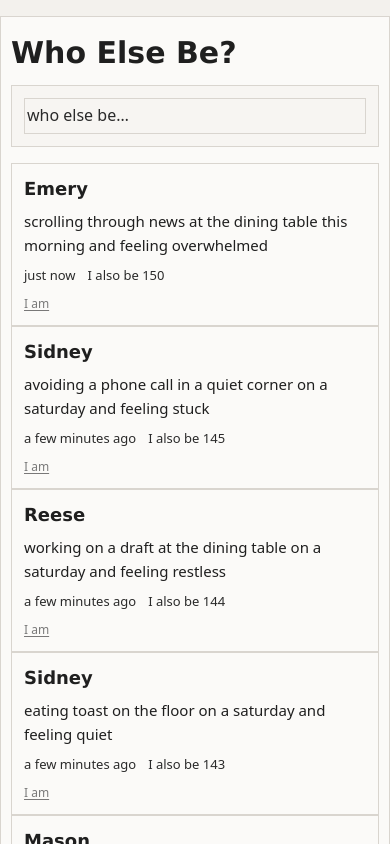
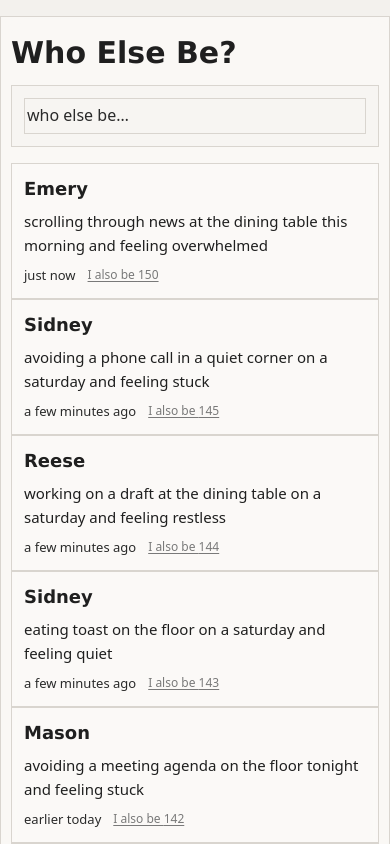
Before and after one commit to sklores/who-else-is, a React (Vite) app: page / in a window 390 px wide. Shown: the top 844 px of the page. Built offline with nearby package versions, Linux system fonts and the light colour scheme.

Commit message:
Polish mobile post interactions

```diff
--- a/src/App.css
+++ b/src/App.css
@@ -597,9 +597,20 @@ article button:focus-visible {
 }
 
 
-@media (max-width: 720px) {
+@media (max-width: 768px) {
   main {
     padding: 12px 10px 20px;
+    background: color-mix(in srgb, var(--panel-bg) 78%, transparent);
+    backdrop-filter: blur(10px);
+  }
+
+  .style-facebook main,
+  .style-reddit main,
+  .style-whoelseis main,
+  .style-myspace main,
+  .style-princess main {
+    background: color-mix(in srgb, var(--panel-bg) 78%, transparent);
+    backdrop-filter: blur(10px);
   }
 
   .site-header h1 {
@@ -609,4 +620,8 @@ article button:focus-visible {
   article h2 {
     font-size: 15px;
   }
+
+  article {
+    background: color-mix(in srgb, var(--panel-bg) 70%, transparent);
+  }
 }
--- a/src/components/PostCard.tsx
+++ b/src/components/PostCard.tsx
@@ -33,15 +33,14 @@ function PostCard({ post }: PostCardProps) {
       <p>{post.text}</p>
       <p className="post-meta">
         <span>{post.time}</span>
-        <span>I also be {iamCount}</span>
+        <button
+          type="button"
+          onClick={handleClick}
+          disabled={hasAcknowledged}
+        >
+          I also be {iamCount}
+        </button>
       </p>
-      <button
-        type="button"
-        onClick={handleClick}
-        disabled={hasAcknowledged}
-      >
-        I am
-      </button>
     </article>
   )
 }
```
